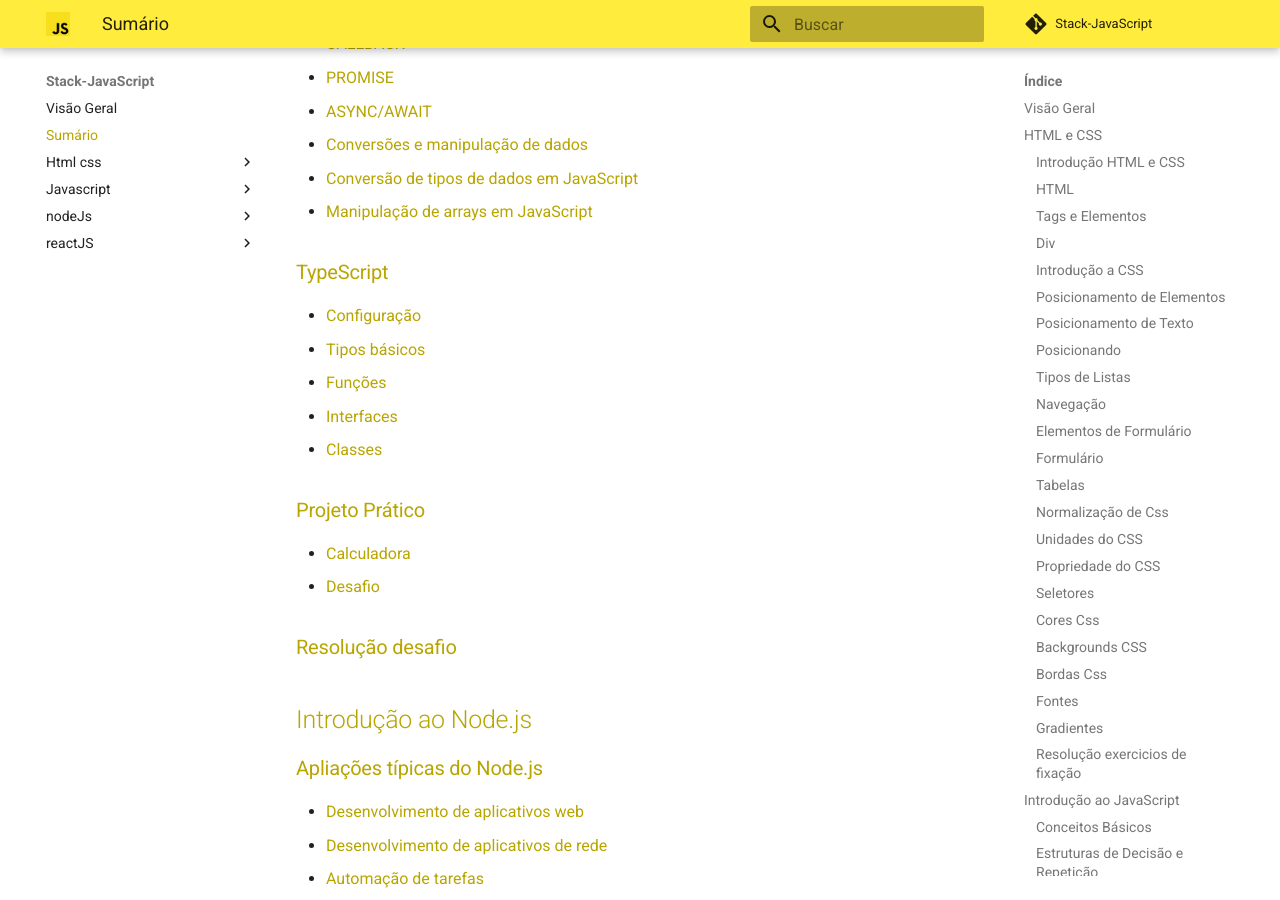
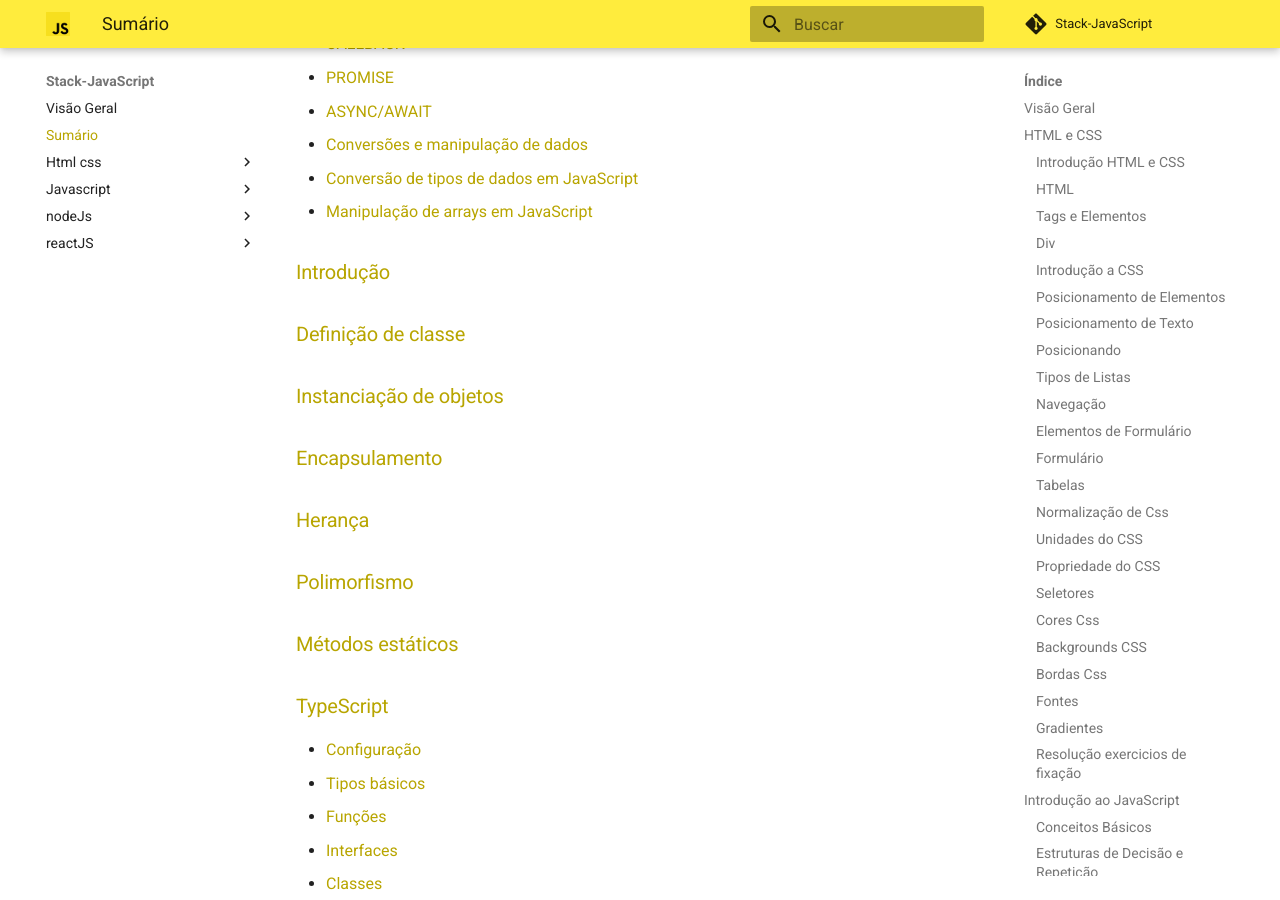
Before and after one commit to juniormarans/StackJavaScript, an MkDocs documentation site: the page built from docs/sumário.md, in a window 1280 px wide and 900 px high, scrolled down 6666 px. Built offline with MkDocs 1.6.1 and Material for MkDocs 9.7.7, drawn with Linux system fonts in a browser that asks for light colours; comment, search, counter and statistics services are not loaded.

Commit message:
feat:class

```diff
--- a/docs/sumário.md
+++ b/docs/sumário.md
@@ -176,16 +176,23 @@
 * [Conversões e manipulação de dados](javascript/_03_Tipos-de-Funções-e-Manipulação-de-Dados.md#conversoes-e-manipulacao-de-dados)
 * [Conversão de tipos de dados em JavaScript](javascript/_03_Tipos-de-Funções-e-Manipulação-de-Dados.md#conversao-de-tipos-de-dados-em-javascript)
 * [Manipulação de arrays em JavaScript](javascript/_03_Tipos-de-Funções-e-Manipulação-de-Dados.md#manipulacao-de-arrays-em-javascript)
-### [TypeScript](javascript/_04_TypeScript.md#typescript)
-* [Configuração](javascript/_04_TypeScript.md#configuracao)
-* [Tipos básicos](javascript/_04_TypeScript.md#tipos-basicos)
-* [Funções](javascript/_04_TypeScript.md#funcoes)
-* [Interfaces](javascript/_04_TypeScript.md#interfaces)
-* [Classes](javascript/_04_TypeScript.md#classes)
-### [Projeto Prático](javascript/_05_Projeto-Prático.md#projeto-pratico)
-* [Calculadora](javascript/_05_Projeto-Prático.md#calculadora)
-* [Desafio](javascript/_05_Projeto-Prático.md#desafio)
-### [Resolução desafio](javascript/_06_Resolucão-desafio.md#resolucao-desafio)
+### [Introdução](javascript/_04_Classes-e-objetos-definição-e-instanciação.md#introducao)
+### [Definição de classe](javascript/_04_Classes-e-objetos-definição-e-instanciação.md#definicao-de-classe)
+### [Instanciação de objetos](javascript/_04_Classes-e-objetos-definição-e-instanciação.md#instanciacao-de-objetos)
+### [Encapsulamento](javascript/_04_Classes-e-objetos-definição-e-instanciação.md#encapsulamento)
+### [Herança](javascript/_04_Classes-e-objetos-definição-e-instanciação.md#heranca)
+### [Polimorfismo](javascript/_04_Classes-e-objetos-definição-e-instanciação.md#polimorfismo)
+### [Métodos estáticos](javascript/_04_Classes-e-objetos-definição-e-instanciação.md#metodos-estaticos)
+### [TypeScript](javascript/_05_TypeScript.md#typescript)
+* [Configuração](javascript/_05_TypeScript.md#configuracao)
+* [Tipos básicos](javascript/_05_TypeScript.md#tipos-basicos)
+* [Funções](javascript/_05_TypeScript.md#funcoes)
+* [Interfaces](javascript/_05_TypeScript.md#interfaces)
+* [Classes](javascript/_05_TypeScript.md#classes)
+### [Projeto Prático](javascript/_06_Projeto-Prático.md#projeto-pratico)
+* [Calculadora](javascript/_06_Projeto-Prático.md#calculadora)
+* [Desafio](javascript/_06_Projeto-Prático.md#desafio)
+### [Resolução desafio](javascript/_07_Resolucão-desafio.md#resolucao-desafio)
 ## [Introdução ao Node.js](nodeJs/index.md#introducao-ao-nodejs)
 ### [Apliações típicas do Node.js](nodeJs/index.md#apliacoes-tipicas-do-nodejs)
 * [Desenvolvimento de aplicativos web](nodeJs/index.md#desenvolvimento-de-aplicativos-web)
```
Also changed, not shown: docs/javascript/_04_Classes-e-objetos-definição-e-instanciação.md (added, +204 -0 lines), docs/javascript/_05_TypeScript.md (renamed from docs/javascript/_04_TypeScript.md), docs/javascript/_06_Projeto-Prático.md (renamed from docs/javascript/_05_Projeto-Prático.md), docs/javascript/_07_Resolucão-desafio.md (renamed from docs/javascript/_06_Resolucão-desafio.md).
